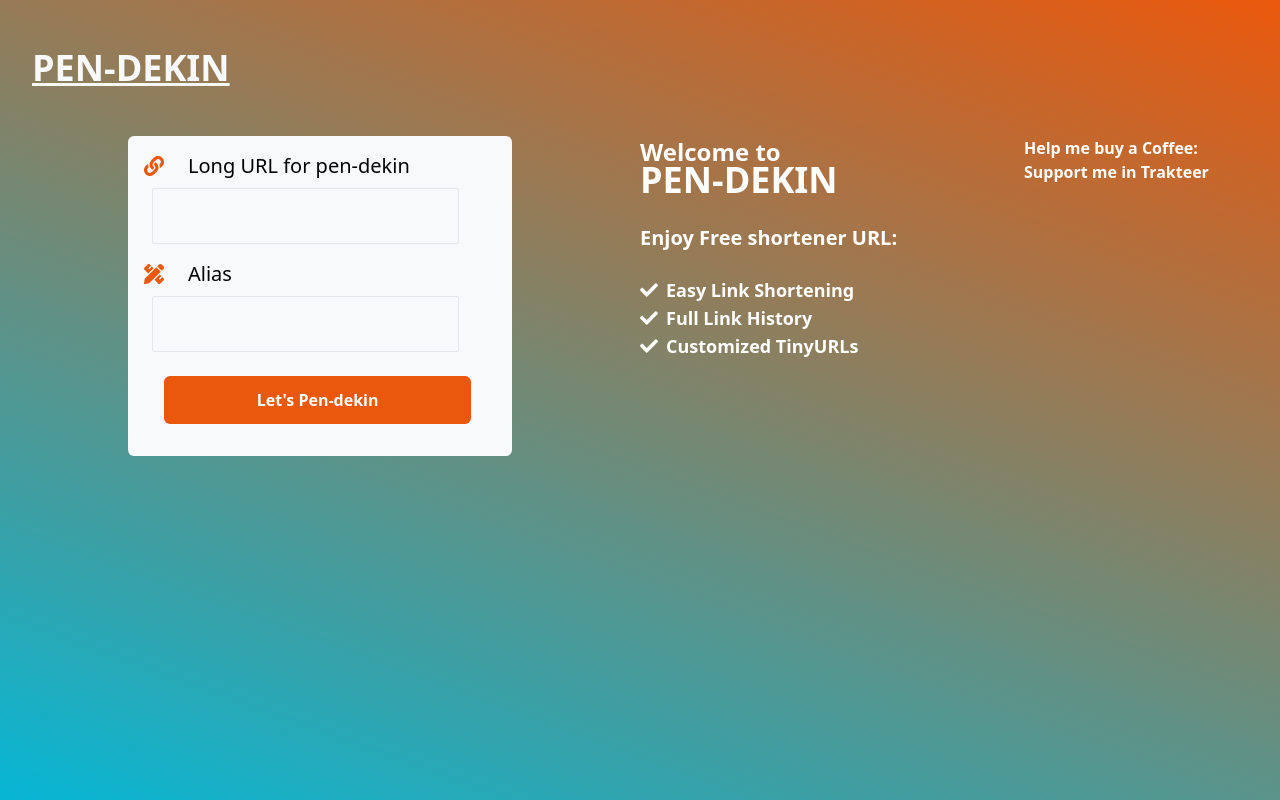
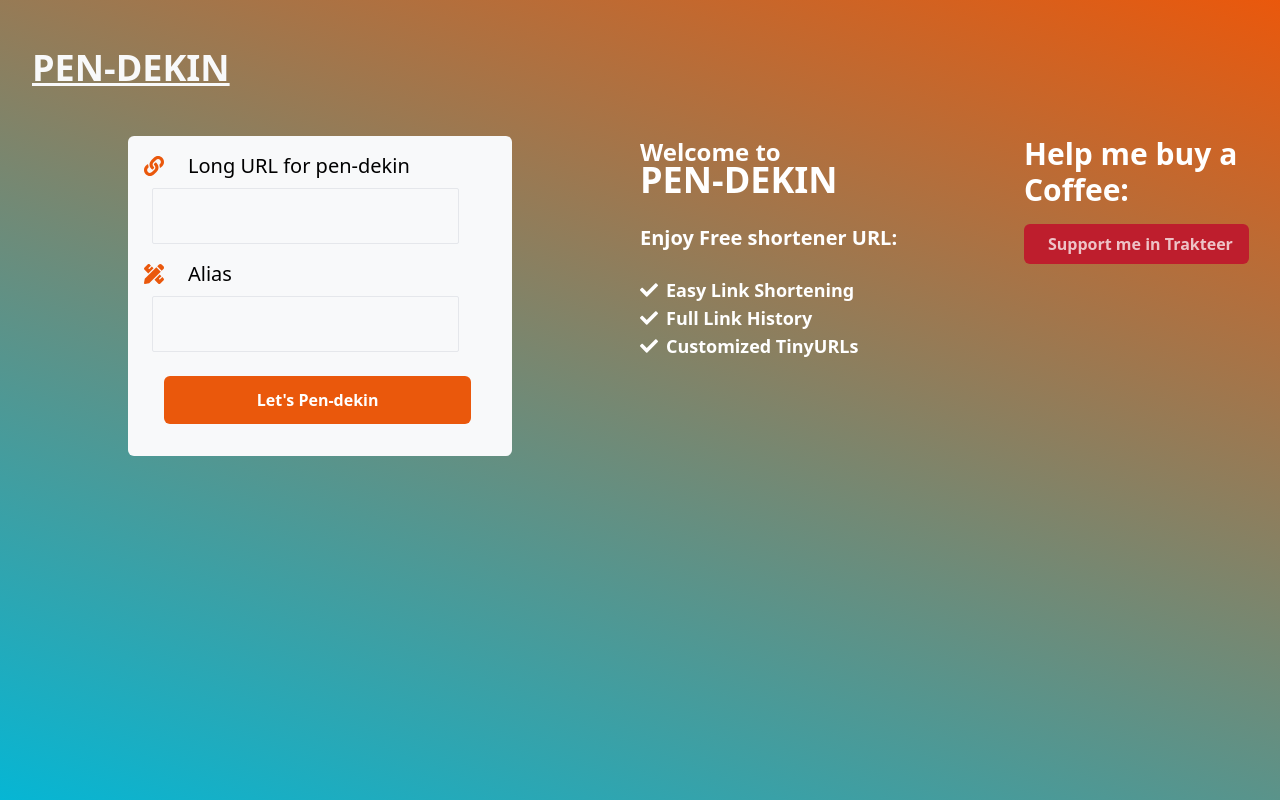
Before and after one commit to derryderajat/pen-dekin, a Next.js app: page / in a window 1280 px wide. Built offline with nearby package versions, Linux system fonts and the light colour scheme.

Commit message:
trakteer fixn

```diff
--- a/Components/Trakteer.js
+++ b/Components/Trakteer.js
@@ -5,21 +5,7 @@ import TrakteerIcon from '../public/trbtn-icon.png';
 function Trakteer() {
   const router = useRouter();
 
-  return (
-    <div className=''>
-      <h1 className='text-3xl font-bold text-white mb-4'>
-        Help me buy a Coffee:
-      </h1>
-      <button
-        className='bg-[#be1e2d]  rounded-md hover:cursor-pointer w-fit h-fit px-4 py-2 flex flex-row items-center'
-        onClick={(e) => router.push('https://trakteer.id/derryderajat/tip')}
-      >
-        <h2 className='ml-2 font-semibold text-white animate-pulse'>
-          Support me in Trakteer
-        </h2>
-      </button>
-    </div>
-  );
+  return <div className=''></div>;
 }
 
 export default Trakteer;
--- a/pages/[slug].js
+++ b/pages/[slug].js
@@ -144,7 +144,19 @@ function Mine({ data }) {
               </ul>
             </div>
             <div className=' h-64 w-4/5 mx-auto md:mx-0  rounded-md mt-12 sm:w-64 '>
-              <Trakteer />
+              <h1 className='text-3xl font-bold text-white mb-4'>
+                Help me buy a Coffee:
+              </h1>
+              <button
+                className='bg-[#BE1E2D]  rounded-md hover:cursor-pointer w-fit h-fit px-4 py-2 flex flex-row items-center'
+                onClick={(e) =>
+                  router.push('https://trakteer.id/derryderajat/tip')
+                }
+              >
+                <h2 className='ml-2 font-semibold text-white animate-pulse'>
+                  Support me in Trakteer
+                </h2>
+              </button>
             </div>
           </section>
         </main>
--- a/pages/index.js
+++ b/pages/index.js
@@ -123,7 +123,19 @@ export default function Home() {
             </ul>
           </div>
           <div className=' h-64 w-4/5 mx-auto md:mx-0  rounded-md mt-12 sm:w-64 '>
-            <Trakteer />
+            <h1 className='text-3xl font-bold text-white mb-4'>
+              Help me buy a Coffee:
+            </h1>
+            <button
+              className='bg-[#BE1E2D]  rounded-md hover:cursor-pointer w-fit h-fit px-4 py-2 flex flex-row items-center'
+              onClick={(e) =>
+                router.push('https://trakteer.id/derryderajat/tip')
+              }
+            >
+              <h2 className='ml-2 font-semibold text-white animate-pulse'>
+                Support me in Trakteer
+              </h2>
+            </button>
           </div>
         </section>
       </main>
```
